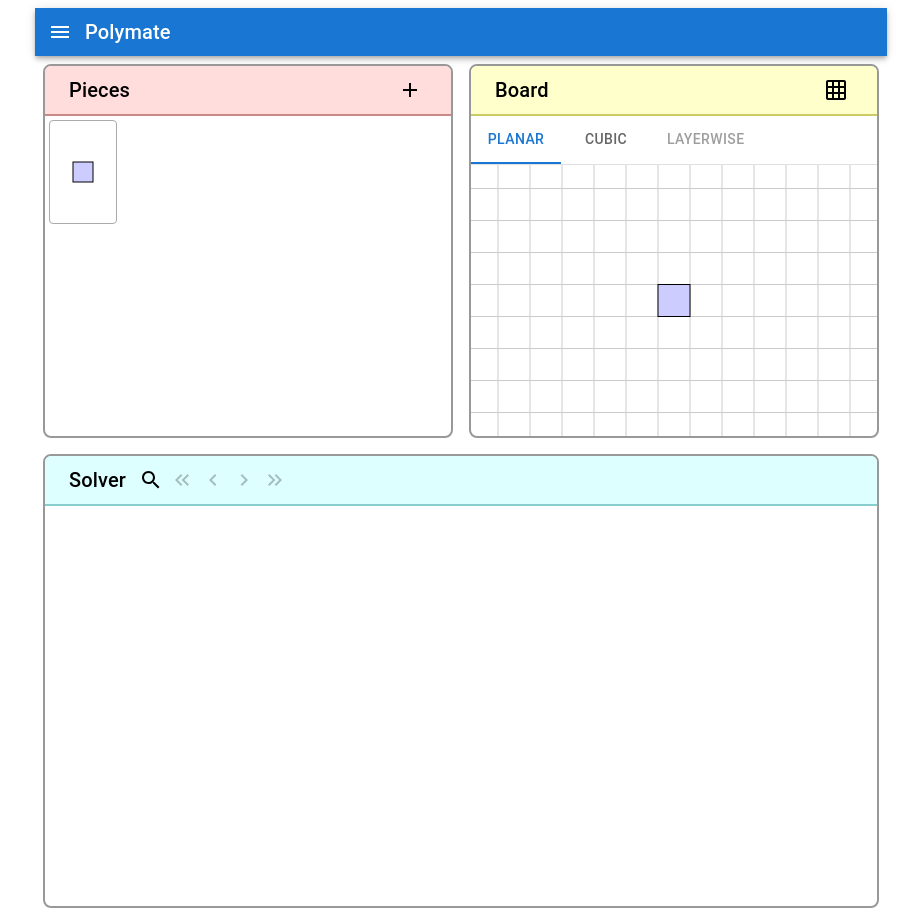
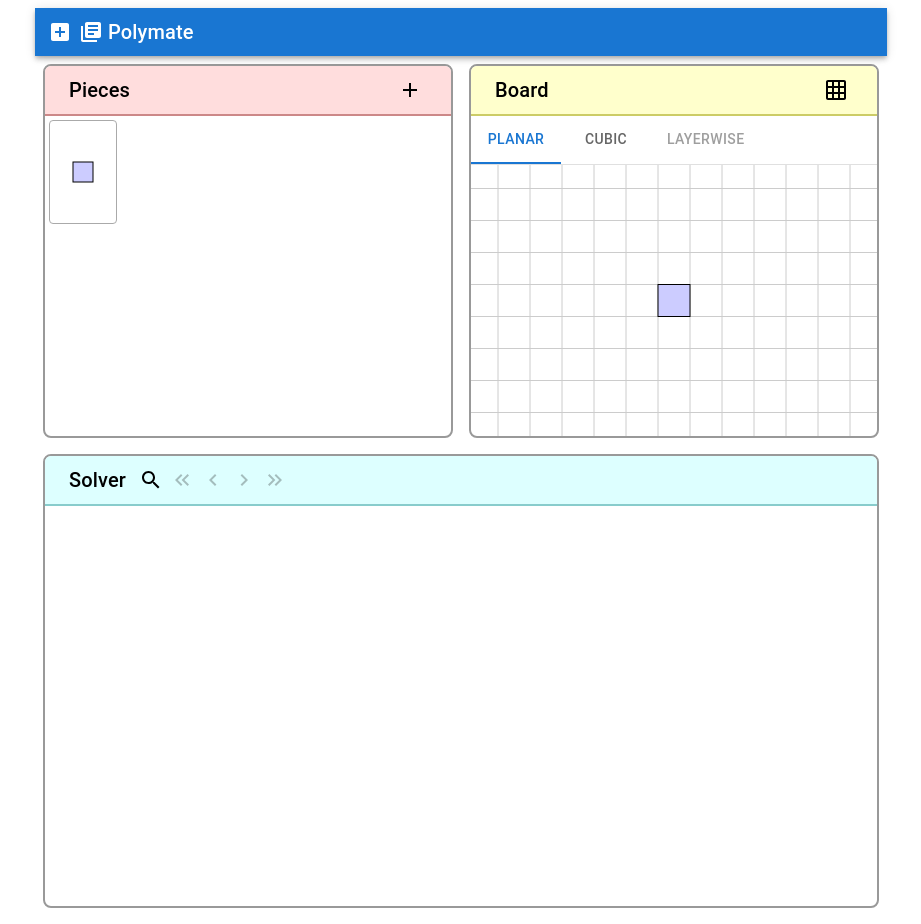
Before and after one commit to semiexp/polymate-ui, a React (Vite) app: page / in a window 1280 px wide. Shown: the whole page, without its empty margins (179-1100 px from the left). Built offline with nearby package versions, Linux system fonts and the light colour scheme.

Commit message:
change UI

```diff
--- a/src/App.tsx
+++ b/src/App.tsx
@@ -1,30 +1,27 @@
-import { useState } from "react";
-
+import React, { useState } from "react";
 import {
-  Accordion,
-  AccordionDetails,
-  AccordionSummary,
   Box,
   Grid,
   IconButton,
   Menu,
   MenuItem,
+  AppBar,
+  Container,
+  Toolbar,
+  Typography,
+  Button,
   DialogTitle,
   DialogActions,
   DialogContent,
   TextField,
-  Button,
 } from "@mui/material";
-import { ExpandMore, GridOn, Menu as MenuIcon } from "@mui/icons-material";
-import AppBar from "@mui/material/AppBar";
-import Container from "@mui/material/Container";
-import Toolbar from "@mui/material/Toolbar";
-import Typography from "@mui/material/Typography";
-
+import { GridOn } from "@mui/icons-material";
+import AddBoxIcon from "@mui/icons-material/AddBox";
+import LibraryBooksIcon from "@mui/icons-material/LibraryBooks";
+import { presets } from "./Presets";
 import { PiecesManager } from "./PiecesManager";
 import { ShapeEditor } from "./ShapeEditor";
 import { SolverPanel } from "./SolverPanel";
-import { presets } from "./Presets";
 import { openDialog, AutoMuiDialog } from "./dialog";
 import { DetailedPiece } from "./shape";
 import "./App.css";
@@ -40,11 +37,19 @@ function App() {
   const [shapeEditorGeneration, setShapeEditorGeneration] = useState(0);
 
   const [anchorEl, setAnchorEl] = useState<null | HTMLElement>(null);
-  const handleOpenAppMenu = (event: React.MouseEvent<HTMLButtonElement>) => {
-    setAnchorEl(event.currentTarget);
-  };
   const handleCloseAppMenu = () => {
     setAnchorEl(null);
+  };
+
+  const [presetMenuAnchorEl, setPresetMenuAnchorEl] =
+    useState<null | HTMLElement>(null);
+
+  const handleOpenPresetMenu = (event: React.MouseEvent<HTMLButtonElement>) => {
+    setPresetMenuAnchorEl(event.currentTarget);
+  };
+
+  const handleClosePresetMenu = () => {
+    setPresetMenuAnchorEl(null);
   };
 
   const onNewProblem = () => {
@@ -93,19 +98,44 @@ function App() {
             size="small"
             edge="start"
             color="inherit"
-            sx={{ ml: -2, mr: 1 }}
-            aria-controls={anchorEl !== null ? "app-menu" : undefined}
-            aria-haspopup="true"
-            aria-expanded={anchorEl !== null ? "true" : undefined}
-            onClick={handleOpenAppMenu}
+            sx={{ ml: -2 }}
+            onClick={onNewProblem}
           >
-            <MenuIcon />
+            <AddBoxIcon />
+          </IconButton>
+          <IconButton
+            size="small"
+            edge="start"
+            color="inherit"
+            onClick={handleOpenPresetMenu}
+          >
+            <LibraryBooksIcon />
           </IconButton>
           <Typography variant="h6" color="inherit" component="div">
             Polymate
           </Typography>
         </Toolbar>
       </AppBar>
+
+      <Menu
+        id="preset-menu"
+        anchorEl={presetMenuAnchorEl}
+        open={presetMenuAnchorEl !== null}
+        onClose={handleClosePresetMenu}
+        MenuListProps={{ "aria-labelledby": "preset-menu" }}
+      >
+        {presets.map((preset, i) => (
+          <MenuItem
+            key={`${i}`}
+            onClick={() => {
+              onUsePreset(i);
+              handleClosePresetMenu();
+            }}
+          >
+            {preset.name}
+          </MenuItem>
+        ))}
+      </Menu>
 
       <Grid container spacing={0}>
         <Grid item xs={6}>
@@ -144,35 +174,6 @@ function App() {
           <SolverPanel pieces={pieces} board={board} />
         </Grid>
       </Grid>
-
-      <Menu
-        id="app-menu"
-        anchorEl={anchorEl}
-        open={anchorEl !== null}
-        onClose={handleCloseAppMenu}
-        MenuListProps={{ "aria-labelledby": "app-menu" }}
-      >
-        <MenuItem onClick={onNewProblem}>New Problem</MenuItem>
-        <Accordion
-          elevation={0}
-          sx={{ backgroundColor: "transparent" }}
-          disableGutters
-        >
-          <AccordionSummary
-            sx={{ padding: 0, minHeight: 0 }}
-            expandIcon={<ExpandMore />}
-          >
-            <MenuItem sx={{ margin: 0 }}>Load presets</MenuItem>
-          </AccordionSummary>
-          <AccordionDetails sx={{ pt: 0, pb: 0, margin: 0 }}>
-            {presets.map((preset, i) => (
-              <MenuItem key={`${i}`} onClick={() => onUsePreset(i)}>
-                {preset.name}
-              </MenuItem>
-            ))}
-          </AccordionDetails>
-        </Accordion>
-      </Menu>
     </Container>
   );
 }
```
